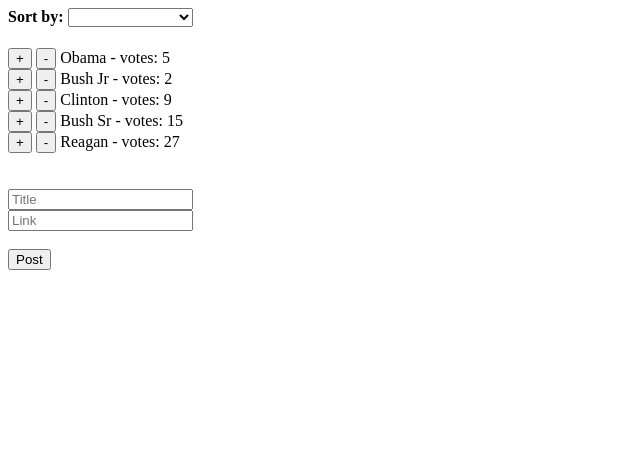
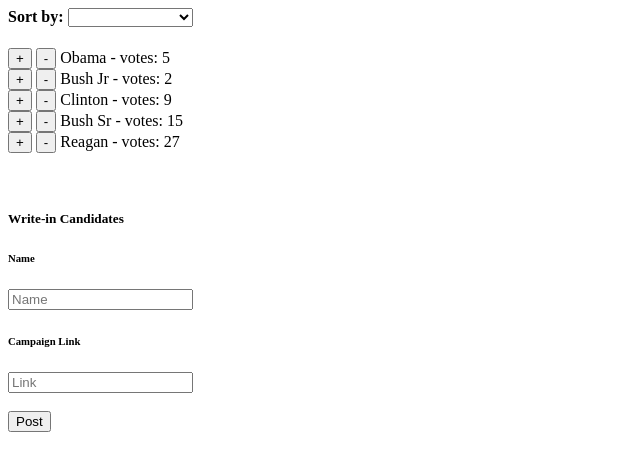
Before and after one commit to gymanji/SimpleVote, a plain HTML site: page index.html in a window 1280 px wide. Shown: the whole page, without its empty margins (0-640 px from the left). Drawn offline with nearby package versions, Linux system fonts and the light colour scheme.

Commit message:
updated text fields

```diff
--- a/index.html
+++ b/index.html
@@ -26,9 +26,11 @@
     </div>
     <br>
     <br>
+    <h5>Write-in Candidates</h5>
     <form ng-submit="addPost()">
-      <input type="text" placeholder="Title" ng-model="title"></input>
-      <br>
+      <h6>Name</h6>
+      <input type="text" placeholder="Name" ng-model="title"></input>
+      <h6>Campaign Link</h6>
       <input type="text" placeholder="Link" ng-model="link"></input>
       <br>
       <br>
```
